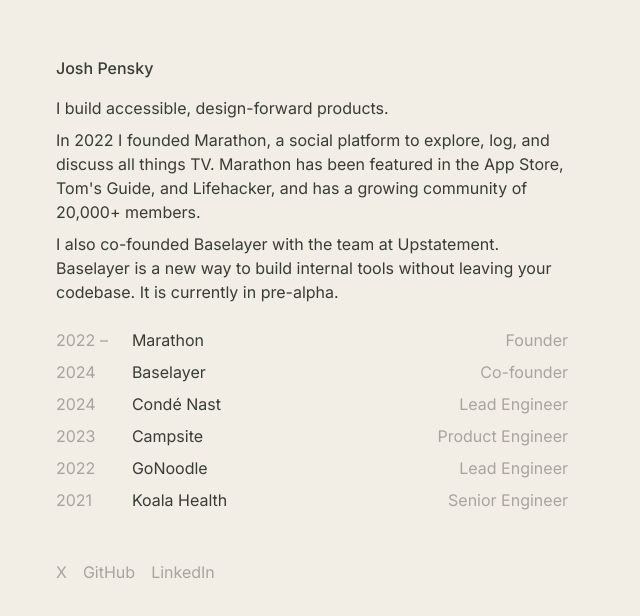
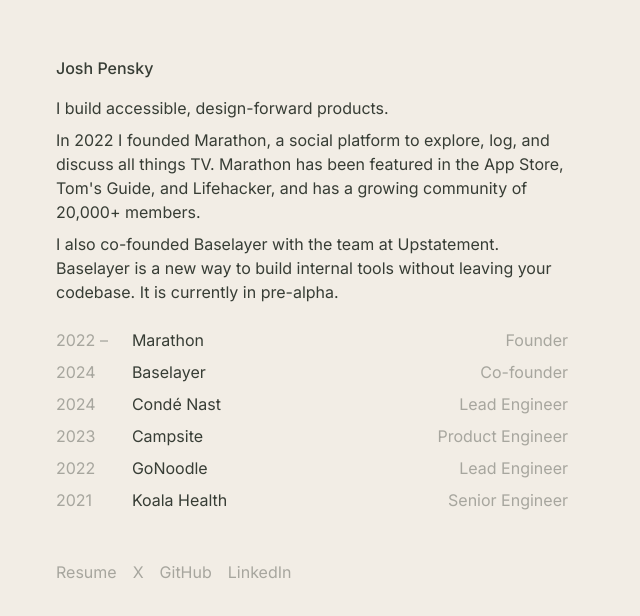
Before and after one commit to joshpensky/portfolio-24, a Next.js app: page / in a window 1280 px wide. Shown: the top 616 px of the page, without its empty margins (0-640 px from the left). Built offline with nearby package versions, Linux system fonts and the light colour scheme.

Commit message:
add resume

```diff
--- a/app/page.tsx
+++ b/app/page.tsx
@@ -56,10 +56,10 @@
 }
 
 const contact: ContactItem[] = [
-  // {
-  //   href: "#",
-  //   title: "Resume",
-  // },
+  {
+    href: "/Josh_Pensky_Resume.pdf",
+    title: "Resume",
+  },
   {
     href: "https://x.com/josh_jpeg",
     title: "X",
```
Also changed, not shown: 1 other file (tests, documents, lock files or other folders).
